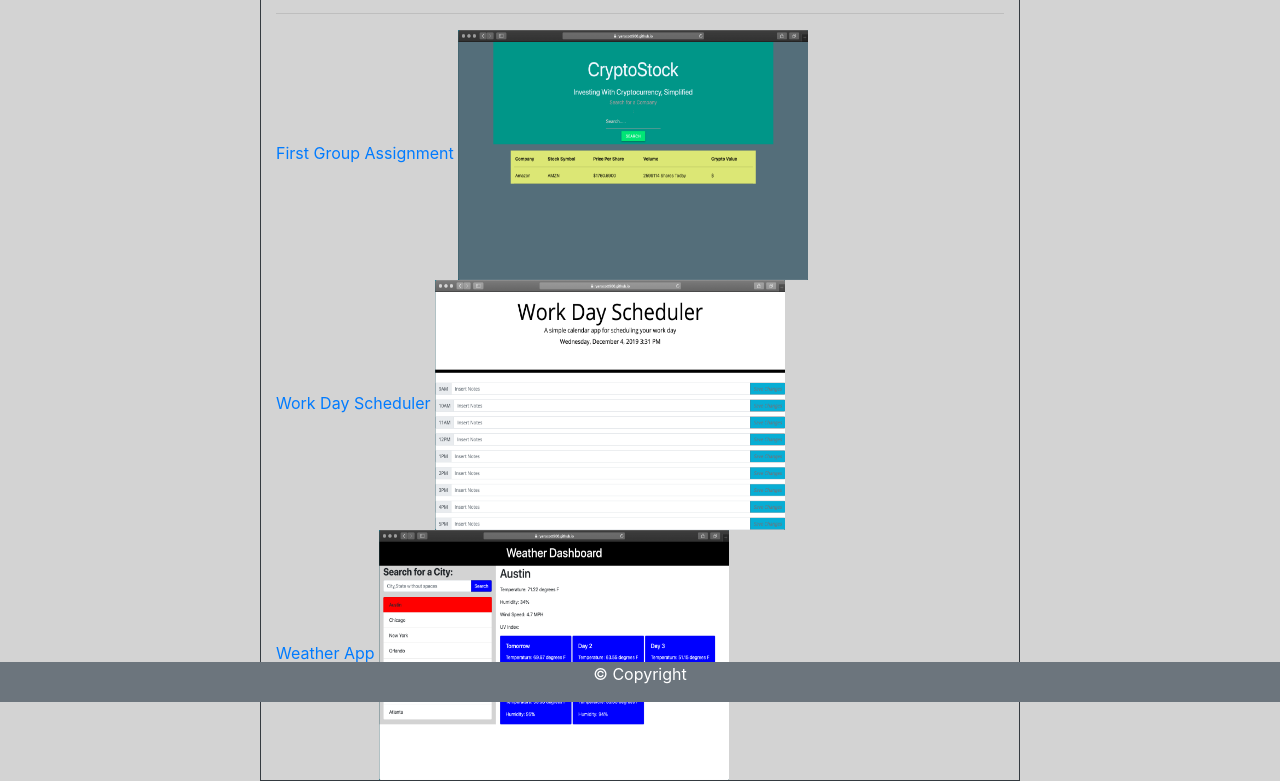
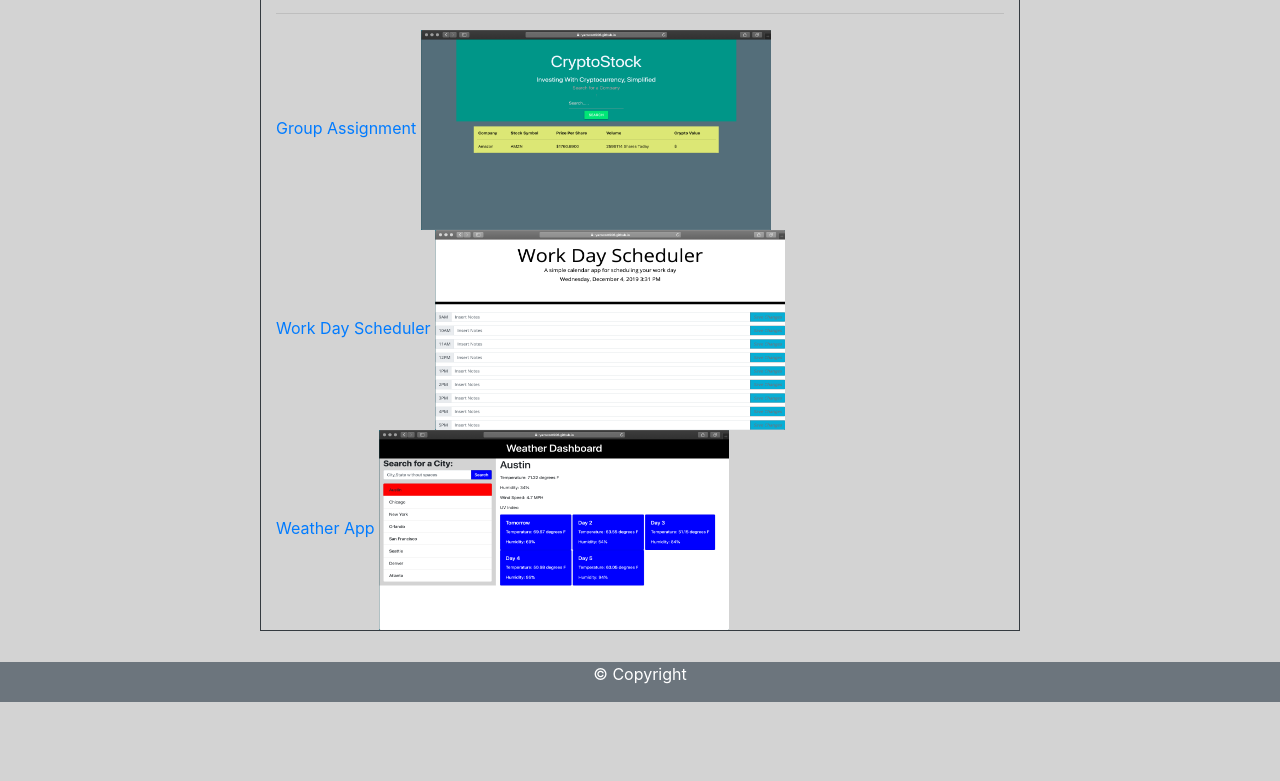
Before and after one commit to ryanscott906/Homework-2-Bootstrap, a plain HTML site: page portfolio.html in a window 1280 px wide. Shown: the part 98-879 px from the top of the page. After the commit the page ends 800 px from the top, so only its background shows below. Drawn offline with nearby package versions, Linux system fonts and the light colour scheme.

Commit message:
reupload test

```diff
--- a/portfolio.html
+++ b/portfolio.html
@@ -42,12 +42,12 @@
                 <div class="col-8 border border-dark">
                     <h2 style="color:blue">Projects</h2>
                     <hr>
-                    <a href="https://ryanscott906.github.io/Group-Project-1/" >First Group Assignment</a>
-                    <img src="assets/images/cryptoStock.png" height="250" width="350" alt="CryptoStock"><br>
+                    <a href="https://ryanscott906.github.io/Group-Project-1/" >Group Assignment</a>
+                    <img src="assets/images/cryptoStock.png" height="200" width="350" alt="CryptoStock"><br>
                     <a href="https://ryanscott906.github.io/Homework-5-Calendar/" >Work Day Scheduler</a>
-                    <img src="assets/images/scheduler.png" height="250" width="350" alt="Workday Scheduler"><br>
+                    <img src="assets/images/scheduler.png" height="200" width="350" alt="Workday Scheduler"><br>
                     <a href="https://ryanscott906.github.io/Homework-6-Weather/" >Weather App</a>
-                    <img src="assets/images/weather.png" height="250" width="350" alt="Weather App">
+                    <img src="assets/images/weather.png" height="200" width="350" alt="Weather App">
                 </div>
                 <div class="col-2">
                 </div>
```
